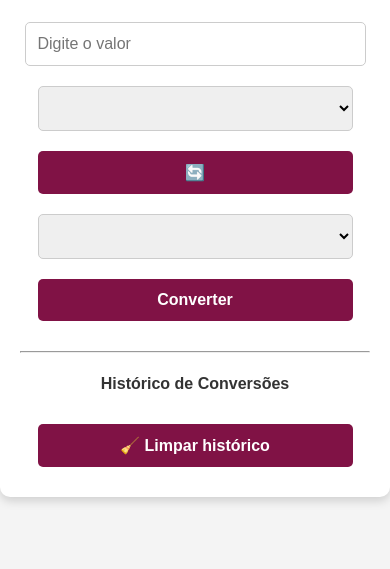
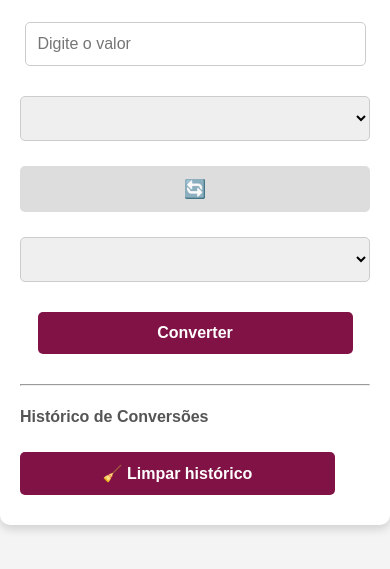
Before and after one commit to MandyCastilho/conversor_de_moedas, a plain HTML site: page index.html in a window 390 px wide. Shown: the part 97-666 px from the top of the page. Drawn offline with Linux system fonts and the light colour scheme; no server answers.

Commit message:
💰 Conversor de Moedas - Estilo

```diff
--- a/style.css
+++ b/style.css
@@ -43,6 +43,31 @@ select, input, button {
     transition: 0.3s;
 }
 
+/* Agrupamento dos selects e botão de inverter */
+.currency-selects {
+    display: flex;
+    justify-content: space-between;
+    align-items: center;
+    gap: 5px;
+    margin: 10px 0;
+}
+
+.currency-selects select {
+    width: 45%;
+}
+
+.currency-selects button {
+    width: 10%;
+    padding: 12px;
+    font-size: 18px;
+    background-color: #ddd;
+    color: #333;
+}
+
+.currency-selects button:hover {
+    background-color: #ccc;
+}
+
 /* Foco em inputs e selects */
 select:focus, input:focus {
     border-color: #801245;
@@ -50,7 +75,7 @@ select:focus, input:focus {
     box-shadow: 0 0 5px rgba(128, 18, 69, 0.5);
 }
 
-/* Botão */
+/* Botão principal */
 button {
     background-color: #801245;
     color: white;
@@ -75,6 +100,41 @@ button:active {
     margin-top: 20px;
     font-size: 18px;
     font-weight: bold;
+    color: #222;
+}
+
+/* Loading */
+#loading {
+    margin-top: 10px;
+    font-style: italic;
+    color: #555;
+    font-size: 14px;
+}
+
+/* Histórico */
+.history-section {
+    text-align: left;
+    margin-top: 20px;
+}
+
+.history-section h4 {
+    margin-bottom: 10px;
+    color: #555;
+    font-size: 16px;
+}
+
+#history {
+    list-style: none;
+    padding-left: 0;
+    margin-bottom: 10px;
+}
+
+#history li {
+    background-color: #f0f0f0;
+    margin-bottom: 5px;
+    padding: 8px 10px;
+    border-radius: 5px;
+    font-size: 14px;
 }
 
 /* Responsividade */
@@ -83,4 +143,13 @@ button:active {
         max-width: 90%;
         margin: 30px auto;
     }
+
+    .currency-selects {
+        flex-direction: column;
+    }
+
+    .currency-selects select,
+    .currency-selects button {
+        width: 100%;
+    }
 }
```
